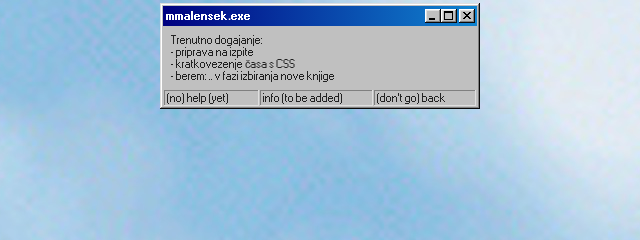
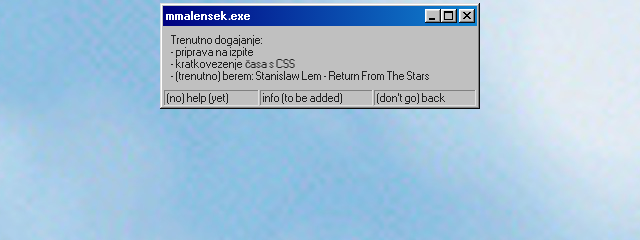
Before and after one commit to mmalensek/mmalensek.github.io, a plain HTML site: page index.html in a window 1280 px wide. Shown: the part 344-584 px from the top of the page, 320-960 px from the left. Drawn offline with nearby package versions, Linux system fonts and the light colour scheme.

Commit message:
Popravljen izgled celotne strani

```diff
--- a/index.html
+++ b/index.html
@@ -35,7 +35,7 @@
           <ul>
               <li>- priprava na izpite</li>
               <li>- kratkovezenje časa s CSS</li>
-              <li>- berem: .. v fazi izbiranja nove knjige</li>
+              <li>- (trenutno) berem: Stanislaw Lem - Return From The Stars</li>
           </ul>
             </div>
             <div class="status-bar">
```
